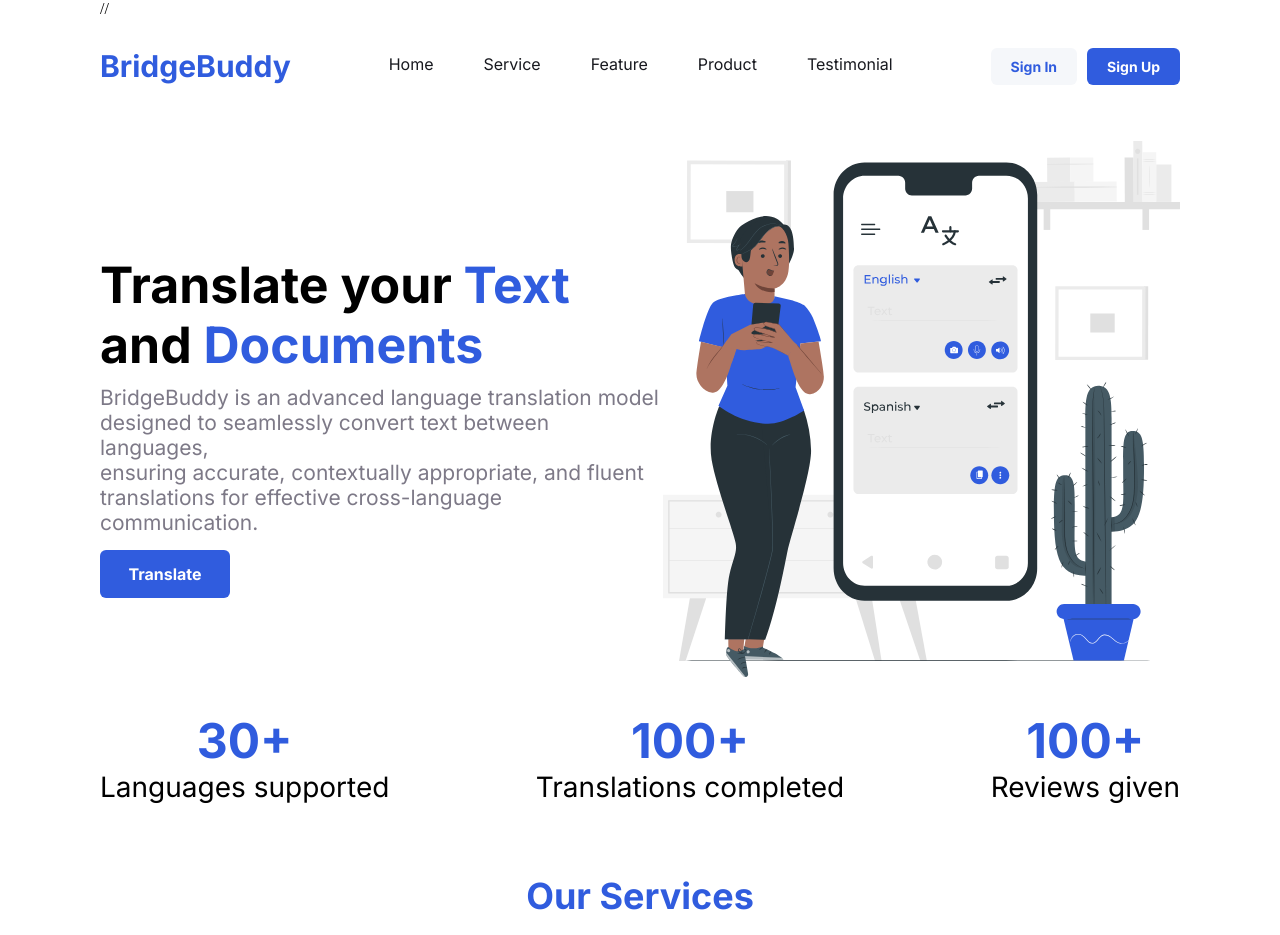
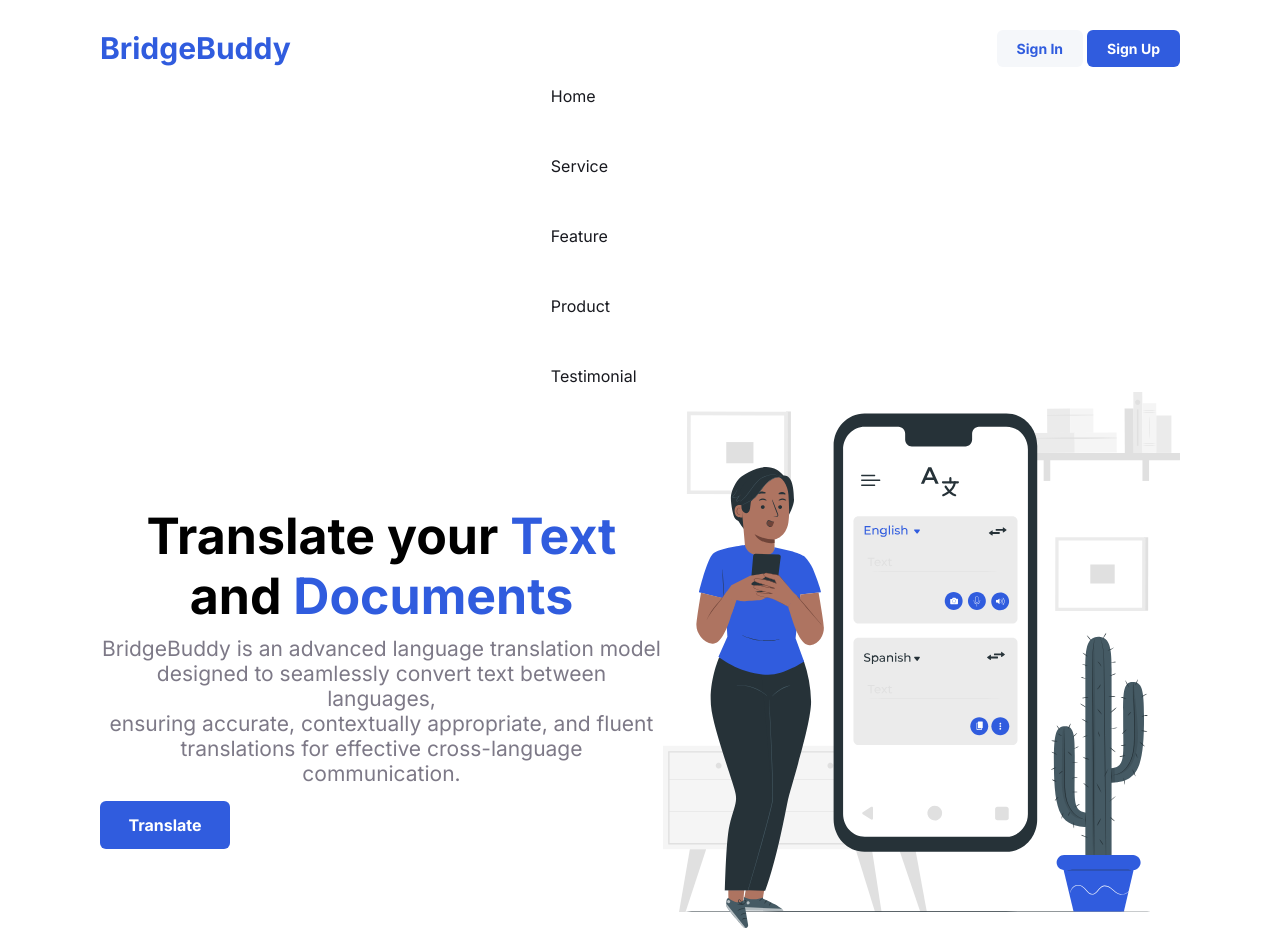
Before and after one commit to Notacommoner/Bridgebuddy, a plain HTML site: page index.html in a window 1280 px wide. Shown: the top 935 px of the page. Drawn offline with Linux system fonts and the light colour scheme.

Commit message:
editing the code

```diff
--- a/styles.css
+++ b/styles.css
@@ -2,16 +2,13 @@
     margin: 0;
     box-sizing: border-box;
 }
-
 :root {
     --primary:  #305CDE;
     --white: #ffffff;
-  }
-
+}
 html {
     scroll-behavior: smooth;
 }
-
 a {
     text-decoration: none;
 }
@@ -337,7 +334,7 @@ nav a {
 footer .container {
     margin-top: 150px;
     display: flex;
-
+justify-content: center;
     color: #000;
     font-family: Inter;
     font-size: 20px;
@@ -348,3 +345,23 @@ footer .container {
     align-items: center;
     gap: 10px;
 }
+
+/* mobile size screen */
+@media screen and (min-width: 567px) {
+header .container nav {
+    position: relative;
+    top: 50px;
+    right: 50px;
+display: flex;
+flex-direction: column;
+
+}
+.auth-buttons{
+    display: inline-block;
+
+}
+.hero .hero-content{
+    text-align: center;
+    word-break:normal;
+}
+}
```
Also changed, not shown: index.html (+0 -2 lines).
